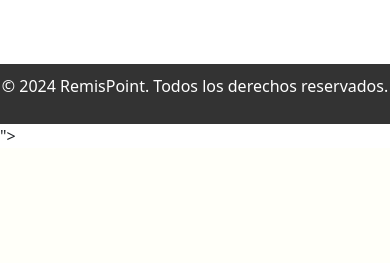
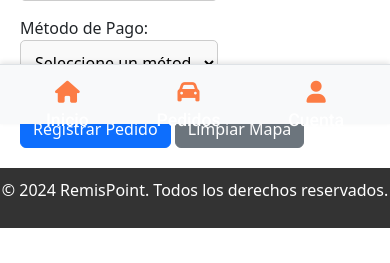
Before and after one commit to ifss13/RemisPointWebApp, a Django app: page /pedidos/ in a window 390 px wide. Shown: the part 720-983 px from the top of the page. Before the commit the page ends 860 px from the top, so only its background shows below. Run offline with Django 5.2, Linux system fonts and the light colour scheme; the visitor is signed in with stand-in values (Sample User, id 1); data that the repository does not hold is empty.

Commit message:
bottom-navbar

```diff
--- a/remispoint/remis_app/templates/base.html
+++ b/remispoint/remis_app/templates/base.html
@@ -141,6 +141,37 @@
                 margin-top: 5px; /* Espaciado entre el texto y el botón */
             }
         }
+
+        /* Estilos para el Bottom Navigation */
+        .navbar.fixed-bottom {
+            background-color: white;
+            height: 60px;
+            box-shadow: 0 -2px 5px rgba(0,0,0,0.1);
+        }
+
+        /* Estilos para los botones */
+        .nav-link {
+            color: #fc7c44 !important; /* Color naranja */
+            font-size: 14px;
+            font-weight: 500;
+        }
+
+        /* Estilos para los íconos */
+        .nav-link i {
+            font-size: 22px;
+            color: #fc7c44 !important; /* Naranja */
+        }
+
+        /* Efecto hover */
+        .nav-link:hover {
+            color: #f56b2a !important; /* Un tono más oscuro de naranja */
+        }
+
+        .nav-link i:hover {
+            color: #f56b2a !important;
+        }
+
+
 
     </style>
 
@@ -338,6 +369,36 @@
             cargarNotificaciones();
         });
     </script>
+
+<!-- Bottom Navigation (solo en móviles) -->
+<nav class="navbar fixed-bottom bg-light border-top d-lg-none">
+    <div class="container d-flex justify-content-around py-2">
+        <a href="/" class="nav-link text-center">
+            <i class="fas fa-home"></i><br>Inicio
+        </a>
+        {% if user.is_authenticated %}
+        <a href="/remiseria" class="nav-link text-center">
+            <i class="fas fa-car"></i><br>Pedidos
+        </a>
+        {% else %}
+        <a href="{% url 'login' %}" class="nav-link text-center">
+            <i class="fas fa-car"></i><br>Login
+        </a>
+        {% endif %}
+
+        {% if user.is_authenticated %}
+        <a href="{% url 'panel_cuenta' %}" class="nav-link text-center">
+            <i class="fas fa-user"></i><br>Cuenta
+        </a>
+        {% else %}
+        <a href="{% url 'login' %}" class="nav-link text-center">
+            <i class="fas fa-user"></i><br>Login
+        </a>
+        {% endif %}
+    </div>
+</nav>
+
 </body>
-<meta name="csrf-token" content="{% csrf_token %}">
+<meta name="csrf-token" content="{{ csrf_token }}">
+
 </html>
--- a/remispoint/remis_app/templates/clientes/pedidos.html
+++ b/remispoint/remis_app/templates/clientes/pedidos.html
@@ -4,12 +4,15 @@
 
 {% block content %}
 <style>
-    .home-container {
+    /* Contenedor principal */
+    .pedidos-container {
         display: flex;
+        flex-direction: row;
         justify-content: space-between;
         padding: 20px;
     }
 
+    /* Sección izquierda (formulario) */
     .left-section {
         width: 50%;
         padding-right: 20px;
@@ -26,6 +29,7 @@
         color: #555;
     }
 
+    /* Inputs y select */
     .input-group {
         margin-bottom: 15px;
         display: flex;
@@ -39,7 +43,7 @@
         width: 40%;
     }
 
-    .input-group input {
+    .input-group input, select {
         width: 60%;
         padding: 10px;
         font-size: 1rem;
@@ -48,20 +52,22 @@
         background-color: #f9f9f9;
     }
 
+    /* Botones */
     button {
         padding: 10px 20px;
         font-size: 1rem;
         border: none;
-        background-color: #007bff;
+        background-color: #fc7c44; /* Color principal de la app */
         color: white;
         cursor: pointer;
         border-radius: 5px;
     }
 
     button:hover {
-        background-color: #0056b3;
+        background-color: #e06733;
     }
 
+    /* Sección derecha (Mapa) */
     .right-section {
         width: 45%;
         background-color: #f0f0f0;
@@ -75,37 +81,59 @@
         border-radius: 15px;
     }
 
-    #registro-exitoso {
+    /* Mensajes de estado */
+    #registro-exitoso, #error-registro {
         font-family: 'Roboto', sans-serif;
         font-size: 20px;
         font-weight: bold;
-        color: green;
         margin-top: 15px;
         padding: 10px;
         border-radius: 5px;
         text-align: center;
     }
 
-    #error-registro {
-        font-family: 'Roboto', sans-serif;
-        font-size: 20px;
-        font-weight: bold;
-        color: red;
-        margin-top: 15px;
-        padding: 10px;
-        border-radius: 5px;
-        text-align: center;
+    #registro-exitoso {
+        color: green;
     }
 
+    #error-registro {
+        color: red;
+    }
+
+    /* Responsive: En móviles, mapa arriba y formulario abajo */
+    @media (max-width: 768px) {
+        .pedidos-container {
+            flex-direction: column;
+            align-items: center;
+        }
+
+        .right-section {
+            width: 100%;
+            height: 300px; /* Reduce altura en móviles */
+            margin-bottom: 20px; /* Espaciado entre mapa y formulario */
+        }
+
+        .left-section {
+            width: 100%;
+        }
+    }
+    body {
+    padding-bottom: 35px; /* Espacio para el Bottom Navigation */
+    }
 </style>
 
-<div class="container home-container">
+<!-- Contenedor principal -->
+<div class="container pedidos-container">
+    <!-- Mapa (en móviles arriba, en escritorio a la derecha) -->
+    <div class="right-section">
+        <div id="map" class="map"></div>
+    </div>
+
+    <!-- Formulario de pedido -->
     <div class="left-section">
         <h1>Registrar Pedido</h1>
-
         <h3>Selecciona los puntos en el mapa</h3>
         <input type="hidden" name="remiseria_id" value="{{ remiseria_id }}">
-        <br>
 
         <label for="punto-partida">Punto de partida</label>
         <div class="input-group">
@@ -116,7 +144,8 @@
         <div class="input-group">
             <input type="text" id="entrega" placeholder="Ingrese lugar de destino" readonly disabled>
         </div>
-                <!-- Lista desplegable para seleccionar el tipo de pago -->
+
+        <!-- Método de Pago -->
         <label for="tipo-pago">Método de Pago:</label>
         <select id="tipo-pago" name="tipo_pago">
             <option value="">Seleccione un método de pago</option>
@@ -124,25 +153,20 @@
             <option value="{{ pago.cod_tipo_pago }}">{{ pago.descripcion }}</option>
             {% endfor %}
         </select>
-        <br>
-        <br>
+
+        <br><br>
         <button class="btn btn-primary" onclick="registrarPedido()">Registrar Pedido</button>
         <button class="btn btn-secondary" onclick="limpiarMapa()">Limpiar Mapa</button>
-
 
         <!-- Campo oculto para guardar id_precio -->
         <input type="hidden" id="id_precio" name="id_precio">
 
-
         <div id="registro-exitoso" style="display: none;">¡Pedido registrado exitosamente!</div>
         <div id="error-registro" style="display: none;">Error al registrar el pedido. Intente nuevamente.</div>
     </div>
-
-    <div class="right-section">
-        <div id="map" class="map"></div>
-    </div>
 </div>
 
+<!-- Estilos y Scripts para el mapa -->
 <link rel="stylesheet" href="https://unpkg.com/leaflet/dist/leaflet.css" />
 <script src="https://unpkg.com/leaflet/dist/leaflet.js"></script>
 
--- a/remispoint/remis_app/vistas/base/base_autos.py
+++ b/remispoint/remis_app/vistas/base/base_autos.py
@@ -1,4 +1,4 @@
-from django.shortcuts import render, redirect # type: ignore
+from django.shortcuts import render, redirect
 from django.http import JsonResponse
 from django.contrib.auth.decorators import login_required
 from django.shortcuts import get_object_or_404
```
Also changed, not shown: remispoint/remis_app/templates/home.html (+6 -1 lines). Lines whose indentation alone changed are shown as unchanged.
